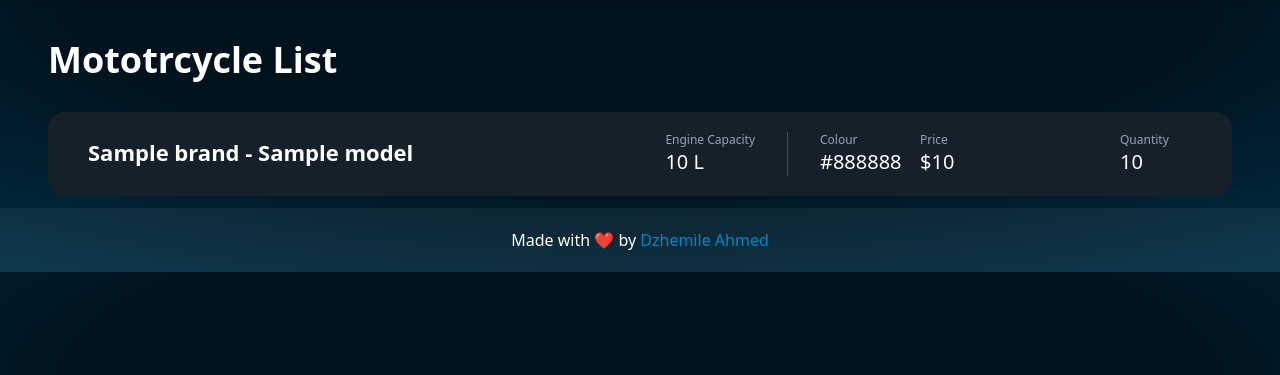
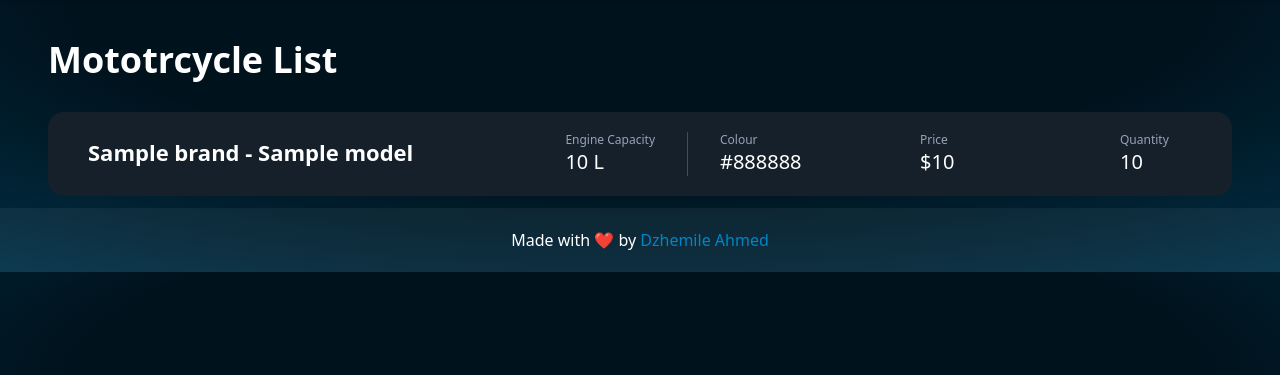
Before and after one commit to Dzhemile-dzh/vehicle-shop, a Symfony app: template templates/motorcycle/list.html.twig in a window 1280 px wide. Shown: the part 114-489 px from the top of the page. Run offline with Twig, Linux system fonts and the light colour scheme; the template is opened without the code that fills it: most values are stand-ins (such as "Sample title", 1, 10 or a date in 2020); style sheets or scripts are compiled from the project's sources; some libraries are stand-ins or nearby versions.

Commit message:
fixed formating

```diff
--- a/templates/motorcycle/list.html.twig
+++ b/templates/motorcycle/list.html.twig
@@ -39,7 +39,7 @@
                             <p class="text-xl">{{ motorcycle.engineCapacity }} L</p>
                         </div>
 
-                        <div class="pl-8 w-[100px]">
+                        <div class="pl-8 w-[200px]">
                             <p class="text-slate-400 text-xs">Colour</p>
                             <p class="text-xl">{{ motorcycle.colour }}</p>
                         </div>
```
